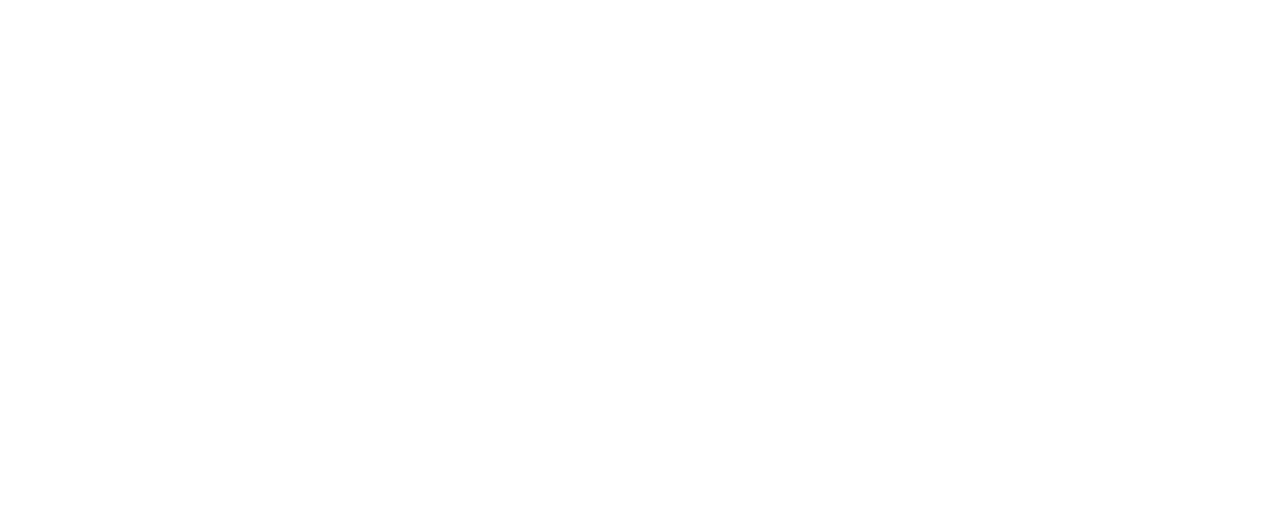
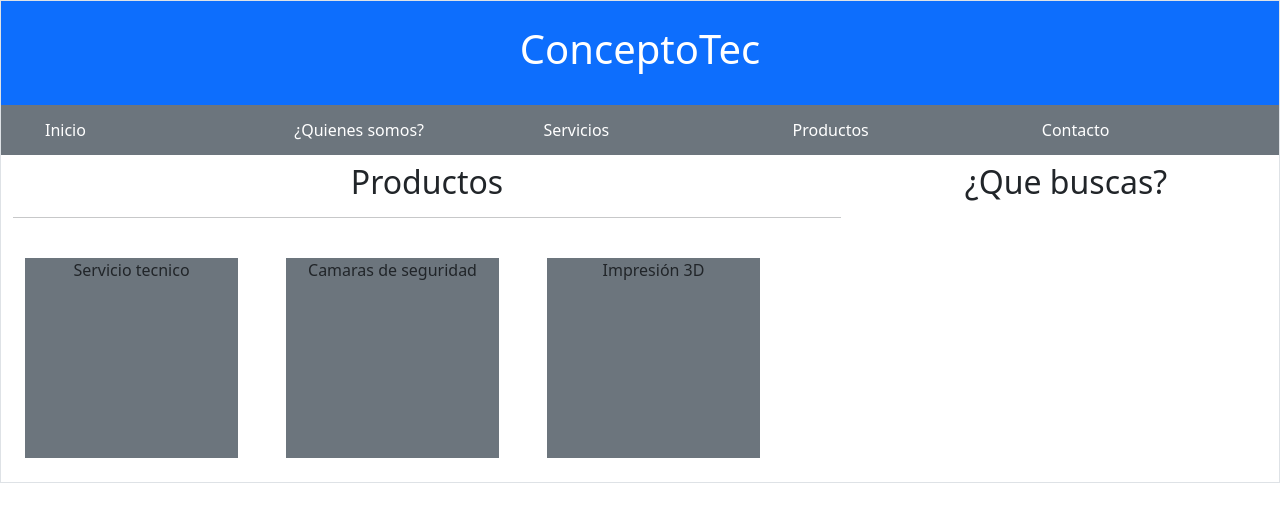
Before and after one commit to Ivam29g/PreEntrega03_Gomez, a website: page index.html in a window 1280 px wide. Drawn offline with nearby package versions, Linux system fonts and the light colour scheme.

Commit message:
se agrega cabecera, menu y contenio central, se empieza hacer pruebas de SASS

```diff
--- a/index.html
+++ b/index.html
@@ -12,7 +12,46 @@
 </head>
 
 <body>
+        <div class="container-fluid border">
+            <div class="row">
 
+                <header id="header" class="col-12 bg-primary text-white p-4 text-center">
+                    <h1>ConceptoTec</h1>
+                </header>
+
+                <nav id="menu" class="col-12 bg-secondary text-white">
+                    <ul class="row">
+                        <li class="col">Inicio</li>
+                        <li class="col">¿Quienes somos?</li>
+                        <li class="col">Servicios</li>
+                        <li class="col">Productos</li>
+                        <li class="col">Contacto</li>
+                    </ul>
+                </nav>
+
+                <section id="content" class="col-12">
+                    <div class="row">
+                        <section id="productos" class="col-8  text-center mt-2">
+                            <h2>Productos</h2>
+                            <hr>
+                            <div class="items row">
+                                <div class="item col-3 bg-secondary m-4">
+                                    Servicio tecnico
+                                </div>
+                                <div class="item col-3 bg-secondary m-4">
+                                    Camaras de seguridad
+                                </div>
+                                <div class="item col-3 bg-secondary m-4">
+                                    Impresión 3D
+                                </div>
+                             </div>
+                        </section>
+                            <aside class="col-4 text-center mt-2">
+                                <h2>¿Que buscas?</h2>
+                            </aside>
+                        </section>
+                    </div>
+    </header>
 
 
 
--- a/scss/style.scss
+++ b/scss/style.scss
@@ -0,0 +1,14 @@
+
+#menu{
+    height: 50px;
+}
+
+#menu ul {
+    text-decoration: none;
+    list-style: none;
+    line-height: 50px;
+}
+
+.item {
+    height: 200px;
+}
```
Also changed, not shown: css/style.css.
